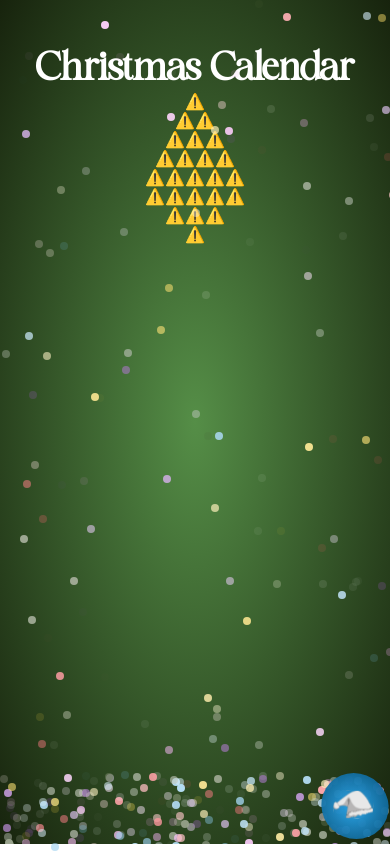
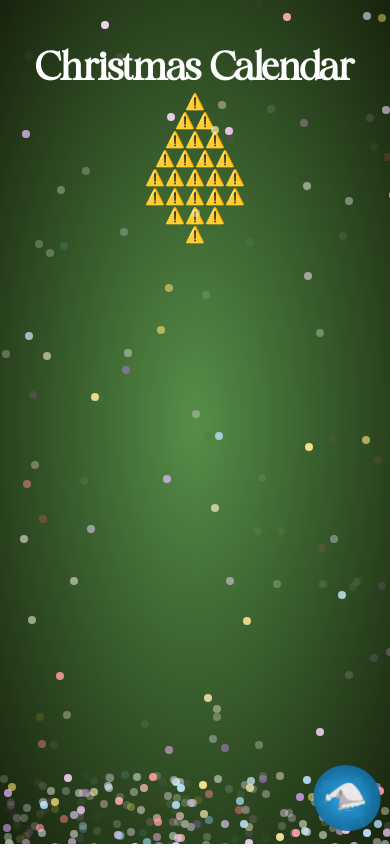
Before and after one commit to maggarunars/PineapplePWR, a React (Create React App) app: page / in a window 390 px wide. Built offline with nearby package versions, Linux system fonts and the light colour scheme; no server answers.

Commit message:
Added responsiveness, fixed santa's hat position and the extra white space that wasn't supposed to be there

```diff
--- a/src/App.tsx
+++ b/src/App.tsx
@@ -12,6 +12,7 @@ const PageContainer = styled.div`
   height: 100vh;
   filter: blur();
   position: relative;
+  overflow: hidden;
 `
 
 //styled container for the padding
@@ -31,6 +32,13 @@ const Header = styled.h1`
   text-align: center;
   margin: 0;
   padding: 10;
+
+  @media only screen and (min-width: 1200px) {
+   font-size: 88px;
+
+  }
+
+
 `
 //This is a styled component for the positioning of the tree as a whole
 const TreeContainer = styled.div`
@@ -49,6 +57,12 @@ const SantasHat = styled.div`
   position: absolute;
   bottom: 0;
   right: 0;
+  margin: 8px;
+
+  @media only screen and (min-width: 1200px) {
+   margin: 40px;
+
+  }
 `
 
 const Overlay = styled.div`
@@ -70,7 +84,7 @@ const Footer = styled.div`
   overflow: hidden;
   z-index: -1;
 `
-//These are the State functions (?) that allow the packages to open
+//These are the State functions that allow the packages to open
 function App() {
   //setting a state to open and close the wishes
   const [isOpen, setIsOpen] = useState(false);
--- a/src/Components/Christmaslights.tsx
+++ b/src/Components/Christmaslights.tsx
@@ -4,6 +4,7 @@ import {Green, Pink, Blue, Yellow, Purple, Red} from './LightStyles'
 //making sure we're able to have a varying height (different for page and footer)
 type Props = {
 	height:number
+
 }
 
 const Christmaslights = ({height}:Props) => {
@@ -14,6 +15,7 @@ const Christmaslights = ({height}:Props) => {
     	<>
 			<Light
 			/*randomising the positions and blinking times*/
+			/*the "innerwidth" makes the christmas lights responsive because it checks the screen size and adjusts the lights accordingly*/
 				$rLeft={Math.floor(Math.random()*window.innerWidth)}
 				$rRight={height}
 				$rTime={Math.random()*4+2}>
```
